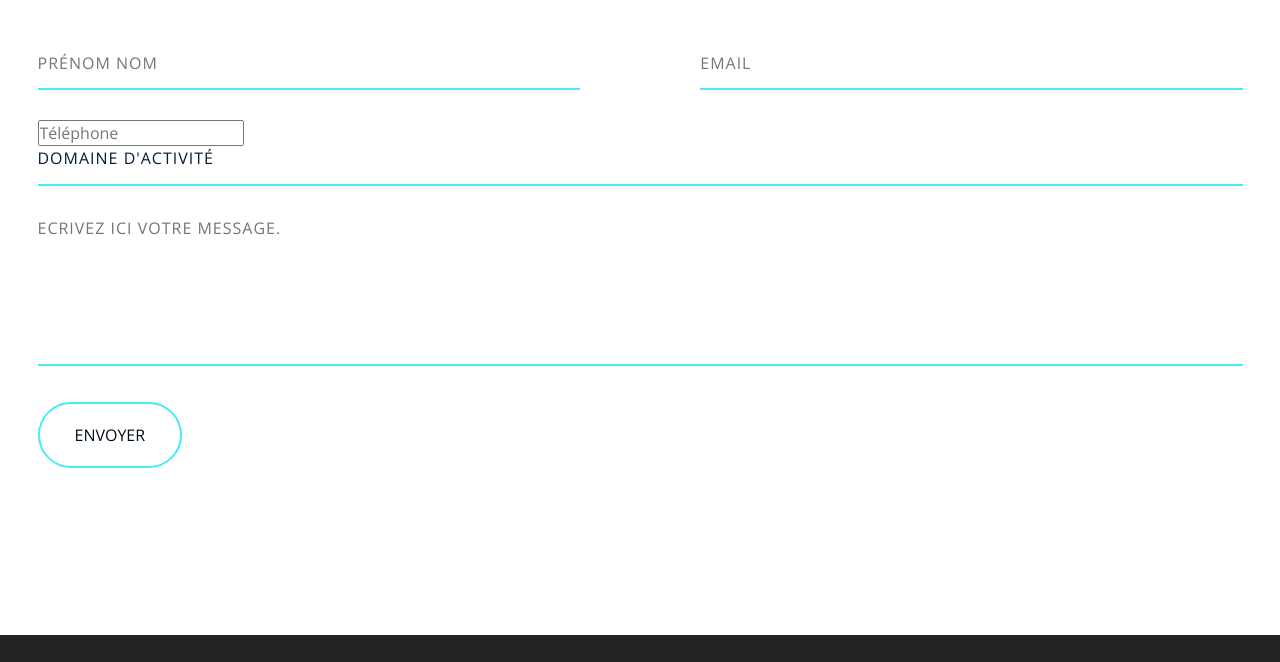
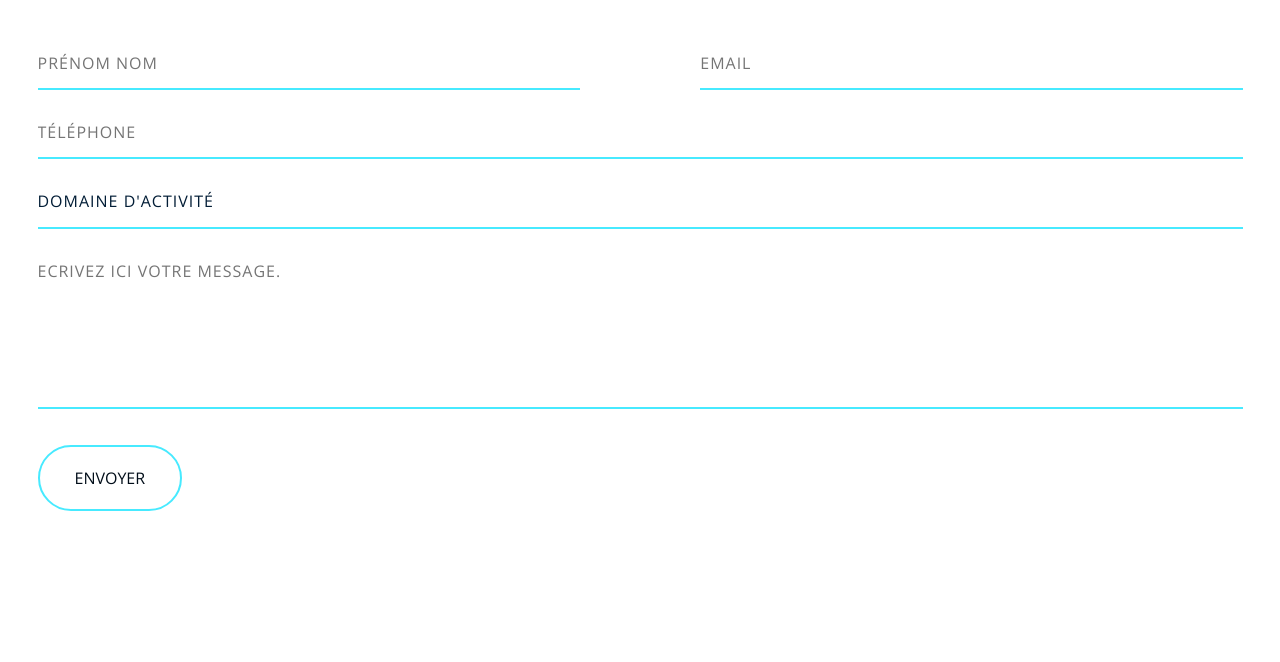
Before and after one commit to 0SansNom/webkonection, a plain HTML site: page index.html in a window 1280 px wide. Shown: the part 3660-4322 px from the top of the page. Drawn offline with nearby package versions, Linux system fonts and the light colour scheme.

Commit message:
deploiment du site pour

```diff
--- a/css/styles.css
+++ b/css/styles.css
@@ -881,7 +881,7 @@ form {
 	width: 45%;
 }
 
-input[type='text'], [type='email'], select, textarea {
+input[type='text'], [type="tel"], [type='email'], select, textarea {
 	background: none;
   border: none;
 	border-bottom: solid 2px hsl(187deg, 100%, 64%);
```
